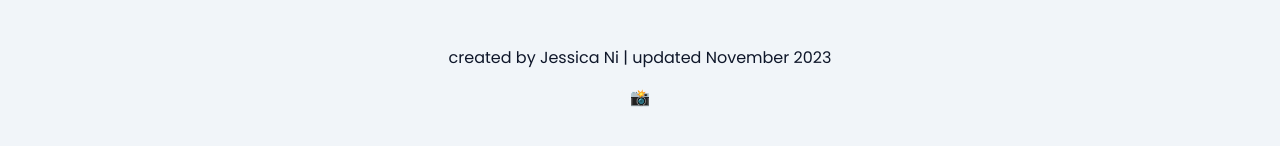
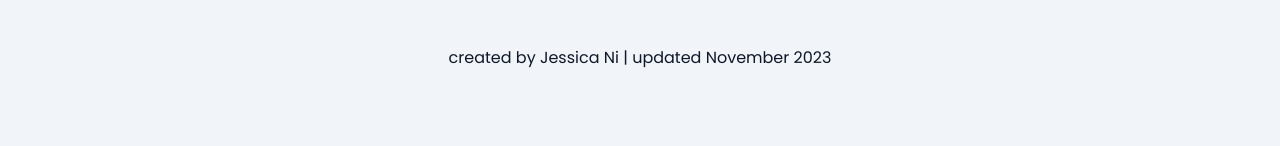
Before and after one commit to ni-jessica/ni-jessica.github.io, a React (Create React App) app: page / in a window 1280 px wide. Shown: the part 3078-3224 px from the top of the page. Built offline with nearby package versions, Linux system fonts and the light colour scheme.

Commit message:
add route

```diff
--- a/package.json
+++ b/package.json
@@ -22,6 +22,7 @@
     "font-awesome": "^4.7.0",
     "react": "^18.2.0",
     "react-dom": "^18.2.0",
+    "react-router-dom": "^6.20.0",
     "react-scripts": "5.0.1",
     "react-social-icons": "^5.15.0",
     "tailwind-merge": "^2.0.0",
--- a/src/app.tsx
+++ b/src/app.tsx
@@ -4,6 +4,12 @@ import { Projects } from "./components/Projects";
 import { Contact } from "./components/Contact";
 import { Background } from "./components/Background";
 import { useState, useEffect } from "react";
+import { Route, Routes } from "react-router-dom";
+
+function Photos() {
+  window.location.href = process.env.REACT_APP_DIGITALS;
+  return null;
+}
 
 export const App = () => {
   // refresh brings user back to top of page
@@ -36,10 +42,11 @@ export const App = () => {
       <Contact />
       <div className="align-bottom text-center">
         <p>created by Jessica Ni | updated November 2023</p>
-        <a href={process.env.REACT_APP_DIGITALS}>
-          <p className="pt-4">{`\u{1F4F8}`}</p>
-        </a>
       </div>
+
+      <Routes>
+        <Route path="/photos" element={<Photos />} />
+      </Routes>
     </body>
   );
 };
--- a/src/index.js
+++ b/src/index.js
@@ -1,11 +1,12 @@
 import React from "react";
 import ReactDOM from "react-dom/client";
+import { BrowserRouter } from "react-router-dom";
 import "./globals.css";
 import { App } from "./app";
 
 const root = ReactDOM.createRoot(document.getElementById("root"));
 root.render(
-  <React.StrictMode>
+  <BrowserRouter>
     <App />
-  </React.StrictMode>
+  </BrowserRouter>
 );
```
Also changed, not shown: 1 other file (tests, documents, lock files or other folders).
